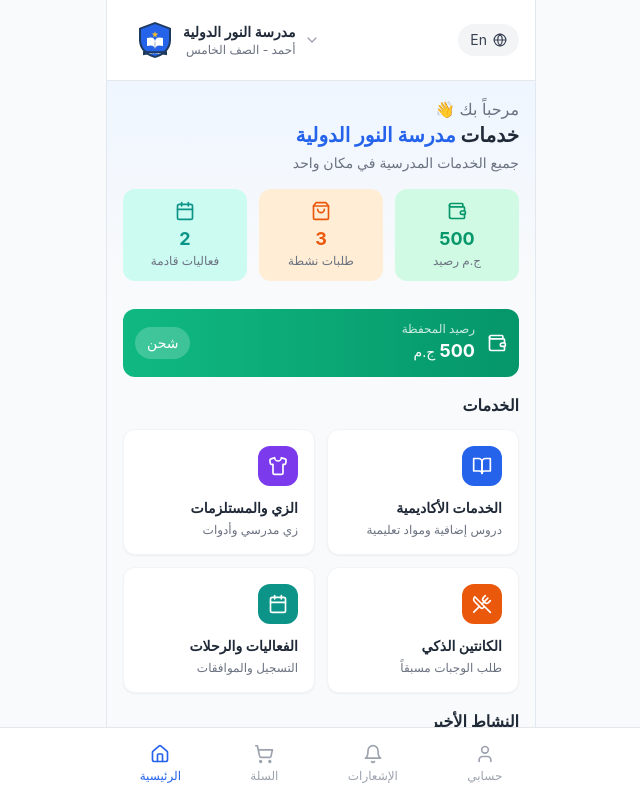
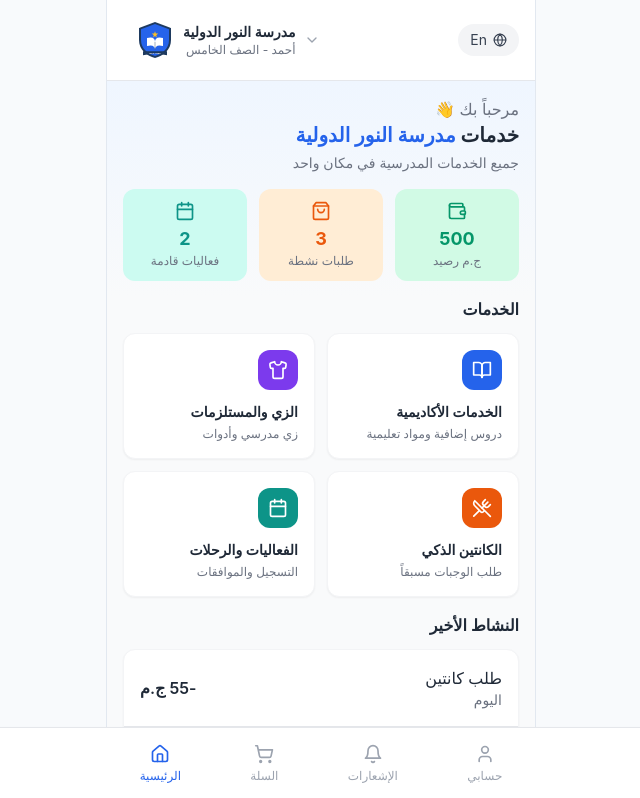
Before and after one commit to ghoneim-mediuslabs/mediuslabs, a Next.js app in the folder projects/school-mart-demo/: page /ar in a window 1280 px wide. Shown: the top 798 px of the page, without its empty margins (319-959 px from the left). Built offline with nearby package versions, Linux system fonts and the light colour scheme.

Commit message:
demo v17

```diff
--- a/projects/school-mart-demo/app/[locale]/page.tsx
+++ b/projects/school-mart-demo/app/[locale]/page.tsx
@@ -20,10 +20,8 @@ export default function HomePage({ params }: { params: { locale: string } }) {
   const [selectedChild, setSelectedChild] = useState(children[0])
 
   const t = {
-    walletBalance: isAr ? 'رصيد المحفظة' : 'Wallet Balance',
     quickActions: isAr ? 'الخدمات' : 'Services',
     recentActivity: isAr ? 'النشاط الأخير' : 'Recent Activity',
-    topUp: isAr ? 'شحن' : 'Top Up',
   }
 
   const selectedSchool = schools.find(s => s.id === selectedChild.schoolId) || schools[0]
@@ -71,24 +69,6 @@ export default function HomePage({ params }: { params: { locale: string } }) {
             <span className="text-lg font-bold text-teal-600">2</span>
             <span className="text-xs text-gray-500">{isAr ? 'فعاليات قادمة' : 'Upcoming Events'}</span>
           </div>
-        </div>
-      </div>
-
-      {/* Wallet Card */}
-      <div className="px-4 pt-3 pb-4">
-        <div className="bg-gradient-to-r from-emerald-500 to-emerald-600 rounded-xl p-3 text-white flex items-center justify-between">
-          <div className="flex items-center gap-3">
-            <Wallet size={20} />
-            <div>
-              <p className="text-xs opacity-80">{t.walletBalance}</p>
-              <p className="text-lg font-bold">
-                {wallet.balance} <span className="text-sm font-normal">{isAr ? wallet.currencyAr : wallet.currency}</span>
-              </p>
-            </div>
-          </div>
-          <button className="bg-white/20 hover:bg-white/30 transition-colors px-3 py-1.5 rounded-full text-sm">
-            {t.topUp}
-          </button>
         </div>
       </div>
 
```
